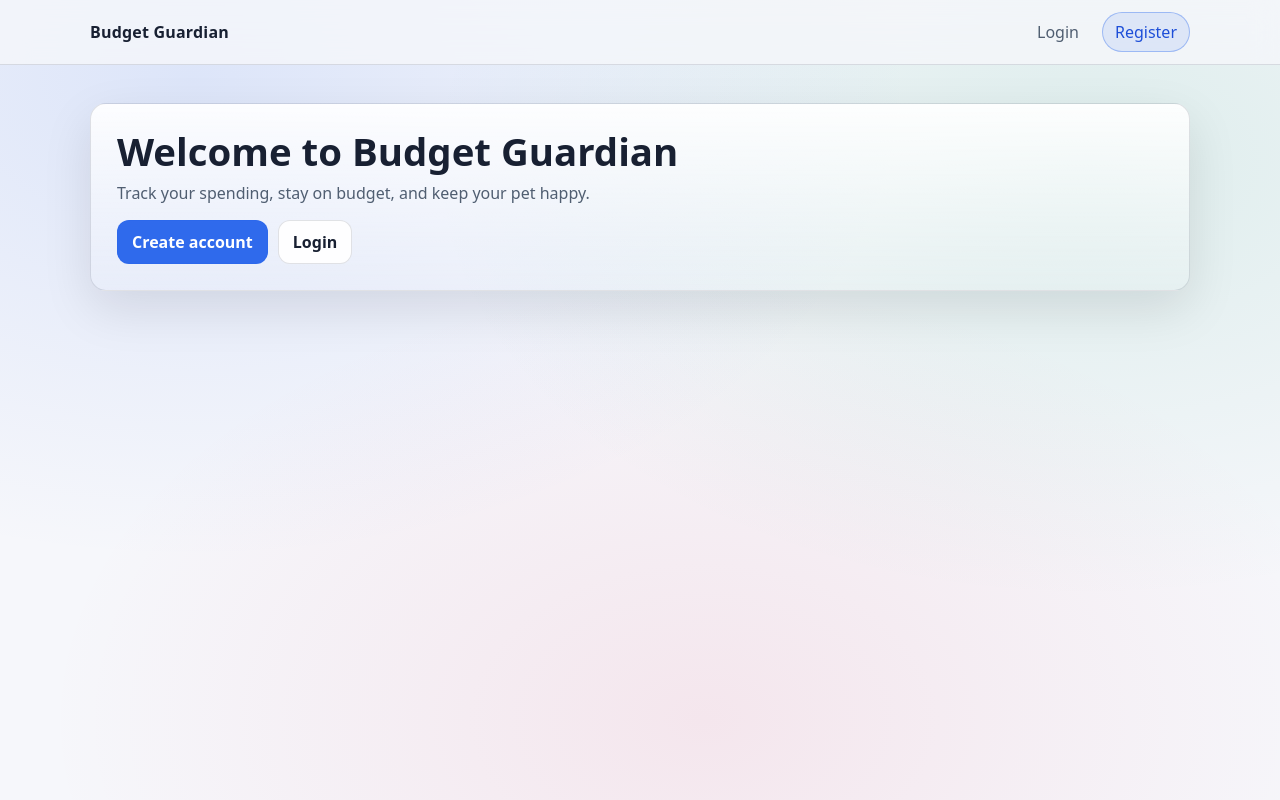
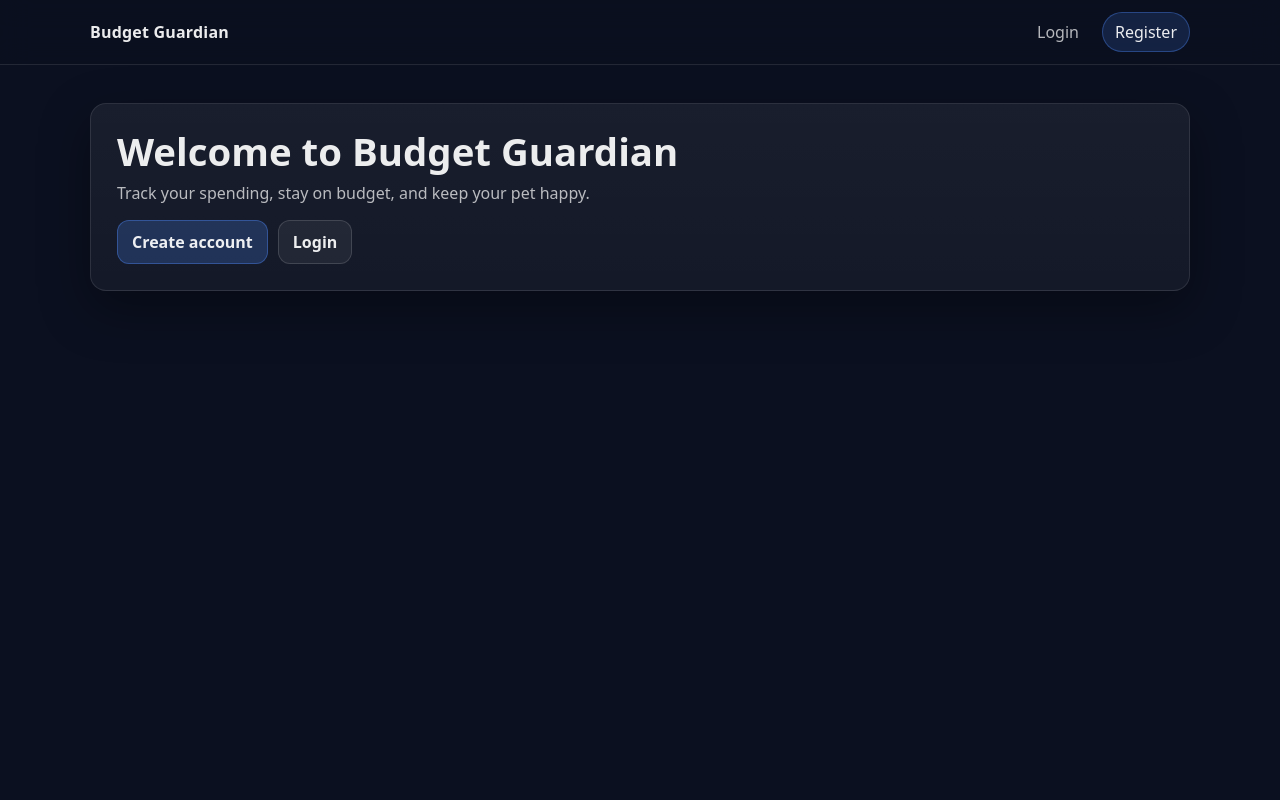
Before and after one commit to incencia/CS212_BudgetGuardian, a Flask app: page / in a window 1280 px wide. Run offline with Flask 3, Linux system fonts and the light colour scheme.

Commit message:
Enhance dark mode support by updating CSS variables and styles; add fallback styles in base template for improved readability in dark mode.

```diff
--- a/static/style.css
+++ b/static/style.css
@@ -1,18 +1,18 @@
 :root {
-  /* Light theme (fixes “black screen” look) */
-  --bg: #f6f7fb;
-  --panel: rgba(255, 255, 255, 0.92);
-  --panel-2: rgba(255, 255, 255, 0.98);
-  --text: rgba(15, 23, 42, 0.96);
-  --muted: rgba(71, 85, 105, 0.95);
-  --border: rgba(15, 23, 42, 0.12);
+  /* Dark theme */
+  --bg: #0b1020;
+  --panel: rgba(255, 255, 255, 0.06);
+  --panel-2: rgba(255, 255, 255, 0.08);
+  --text: rgba(255, 255, 255, 0.92);
+  --muted: rgba(255, 255, 255, 0.70);
+  --border: rgba(255, 255, 255, 0.10);
 
-  --primary: #2563eb;
-  --primary-2: #1d4ed8;
-  --good: #059669;
-  --danger: #e11d48;
-  --warning: #d97706;
-  --shadow: 0 18px 50px rgba(2, 6, 23, 0.10);
+  --primary: #4f8cff;
+  --primary-2: #7aa8ff;
+  --good: #27d39e;
+  --danger: #ff5b6e;
+  --warning: #ffcf5b;
+  --shadow: 0 18px 50px rgba(0, 0, 0, 0.35);
 
   --radius: 16px;
 }
@@ -24,14 +24,14 @@ body {
   font-family: ui-sans-serif, system-ui, -apple-system, Segoe UI, Roboto, Arial, "Apple Color Emoji", "Segoe UI Emoji";
   color: var(--text);
   background:
-    radial-gradient(1200px 800px at 15% 10%, rgba(37, 99, 235, 0.12), transparent 60%),
-    radial-gradient(1200px 800px at 85% 20%, rgba(5, 150, 105, 0.10), transparent 55%),
-    radial-gradient(1200px 800px at 55% 90%, rgba(225, 29, 72, 0.08), transparent 55%),
+    radial-gradient(1200px 800px at 15% 10%, rgba(79, 140, 255, 0.22), transparent 60%),
+    radial-gradient(1200px 800px at 85% 20%, rgba(39, 211, 158, 0.16), transparent 55%),
+    radial-gradient(1200px 800px at 55% 90%, rgba(255, 91, 110, 0.12), transparent 55%),
     var(--bg);
 }
 
 a { color: inherit; text-decoration: none; }
-a.link { color: var(--primary); text-decoration: underline; text-underline-offset: 3px; }
+a.link { color: var(--primary-2); text-decoration: underline; text-underline-offset: 3px; }
 
 .container {
   width: min(1100px, calc(100% - 32px));
@@ -44,7 +44,7 @@ a.link { color: var(--primary); text-decoration: underline; text-underline-offse
   top: 0;
   z-index: 10;
   backdrop-filter: blur(14px);
-  background: rgba(246, 247, 251, 0.80);
+  background: rgba(11, 16, 32, 0.65);
   border-bottom: 1px solid var(--border);
 }
 .nav__inner {
@@ -68,8 +68,8 @@ a.link { color: var(--primary); text-decoration: underline; text-underline-offse
   color: var(--muted);
 }
 .nav__link:hover { color: var(--text); border-color: var(--border); background: rgba(255, 255, 255, 0.04); }
-.nav__link--primary { color: var(--primary-2); border-color: rgba(37, 99, 235, 0.35); background: rgba(37, 99, 235, 0.10); }
-.nav__link--danger { color: var(--danger); border-color: rgba(225, 29, 72, 0.30); background: rgba(225, 29, 72, 0.08); }
+.nav__link--primary { color: var(--text); border-color: rgba(79, 140, 255, 0.35); background: rgba(79, 140, 255, 0.16); }
+.nav__link--danger { color: rgba(255, 255, 255, 0.92); border-color: rgba(255, 91, 110, 0.38); background: rgba(255, 91, 110, 0.14); }
 
 /* Typography */
 h1, h2, h3 { margin: 0 0 8px; }
@@ -110,13 +110,13 @@ h3 { font-size: 18px; }
   gap: 8px;
   cursor: pointer;
   font-weight: 700;
-  color: var(--text);
-  background: rgba(255, 255, 255, 0.85);
+  color: rgba(255, 255, 255, 0.92);
+  background: rgba(255, 255, 255, 0.08);
 }
-.btn:hover { background: rgba(255, 255, 255, 0.98); }
-.btn--primary { color: white; background: rgba(37, 99, 235, 0.95); border-color: rgba(37, 99, 235, 0.25); }
-.btn--primary:hover { background: rgba(29, 78, 216, 0.98); }
-.btn--secondary { background: rgba(255, 255, 255, 0.92); border-color: var(--border); }
+.btn:hover { background: rgba(255, 255, 255, 0.12); }
+.btn--primary { background: rgba(79, 140, 255, 0.22); border-color: rgba(79, 140, 255, 0.38); }
+.btn--primary:hover { background: rgba(79, 140, 255, 0.30); }
+.btn--secondary { background: rgba(255, 255, 255, 0.06); border-color: rgba(255, 255, 255, 0.14); }
 .btn--full { width: 100%; }
 
 /* Forms */
@@ -144,12 +144,12 @@ h3 { font-size: 18px; }
   padding: 10px 12px;
   border-radius: 12px;
   border: 1px solid var(--border);
-  background: rgba(255, 255, 255, 0.96);
+  background: rgba(255, 255, 255, 0.06);
   color: var(--text);
   outline: none;
 }
-.input::placeholder { color: rgba(71, 85, 105, 0.70); }
-.input:focus { border-color: rgba(37, 99, 235, 0.55); box-shadow: 0 0 0 4px rgba(37, 99, 235, 0.15); }
+.input::placeholder { color: rgba(255, 255, 255, 0.45); }
+.input:focus { border-color: rgba(79, 140, 255, 0.55); box-shadow: 0 0 0 4px rgba(79, 140, 255, 0.18); }
 
 /* Layout helpers */
 .grid { display: grid; gap: 14px; }
--- a/templates/base.html
+++ b/templates/base.html
@@ -5,6 +5,10 @@
     <meta name="viewport" content="width=device-width, initial-scale=1">
     <title>Budget Guardian</title>
     <link rel="stylesheet" href="{{ url_for('static', filename='style.css') }}?v=3">
+    <!-- Fallback: ensures readable dark mode even if CSS is blocked/cached -->
+    <style>
+      body { background: #0b1020; color: rgba(255,255,255,0.92); }
+    </style>
 </head>
 <body>
     <header class="nav">
```
